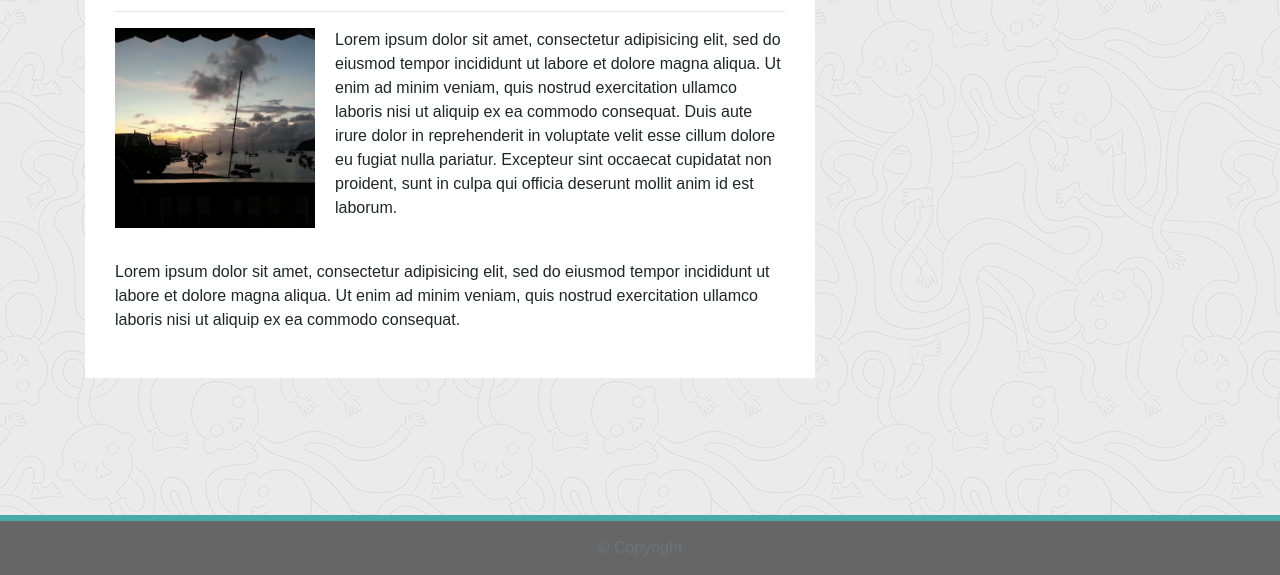
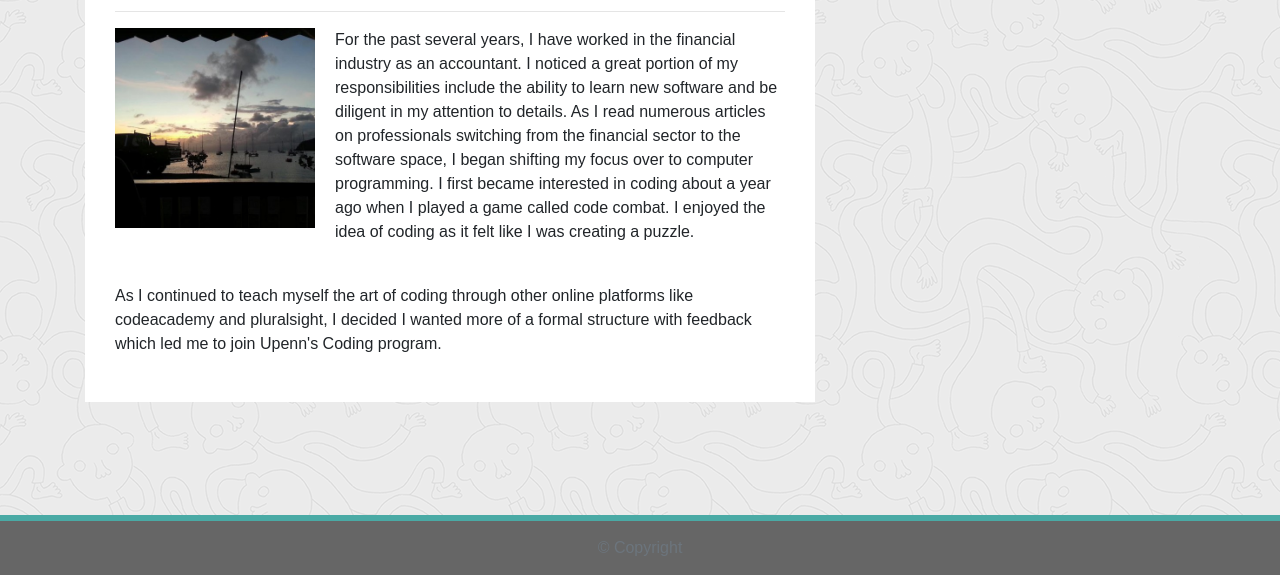
Before and after one commit to lopez9841/Bootstrap-Portfolio, a plain HTML site: page index.html in a window 1280 px wide. Shown: the part 225-800 px from the top of the page. Drawn offline with nearby package versions, Linux system fonts and the light colour scheme.

Commit message:
Update files

```diff
--- a/index.html
+++ b/index.html
@@ -54,20 +54,20 @@
           <h1 class="block-header">About Me</h1>
           <hr />
           <img src="assets/imgs/natebeach.jpeg" alt="" id="about-image" />
-          <p>Lorem ipsum dolor sit amet, consectetur adipisicing elit, sed do eiusmod tempor incididunt ut labore et
-            dolore
-            magna aliqua. Ut enim ad minim veniam, quis nostrud exercitation ullamco laboris nisi ut aliquip ex ea
-            commodo
-            consequat. Duis aute irure dolor in reprehenderit in voluptate velit esse cillum dolore eu fugiat nulla
-            pariatur.
-            Excepteur sint occaecat cupidatat non proident, sunt in culpa qui officia deserunt mollit anim id est
-            laborum.</p>
+          <p>For the past several years, I have worked in the financial industry as an accountant. I noticed a great
+            portion
+            of my responsibilities include the ability to learn new software and be diligent in my attention to details.
+            As I read
+            numerous articles on professionals switching from the financial sector to the software space, I began
+            shifting
+            my focus over to computer programming. I first became interested in coding about a year ago when I played
+            a game called code combat.
+            I enjoyed the idea of coding as it felt like I was creating a puzzle.
+            </p>
           <br />
-          <p>Lorem ipsum dolor sit amet, consectetur adipisicing elit, sed do eiusmod tempor incididunt ut labore et
-            dolore
-            magna aliqua. Ut enim ad minim veniam, quis nostrud exercitation ullamco laboris nisi ut aliquip ex ea
-            commodo
-            consequat.
+          <p>As I continued to teach myself the art of coding through other online platforms like codeacademy and pluralsight,
+            I decided
+            I wanted more of a formal structure with feedback which led me to join Upenn's Coding program.
           </p>
         </article>
       </div>
```
Also changed, not shown: portfolio.html (+2 -2 lines).
